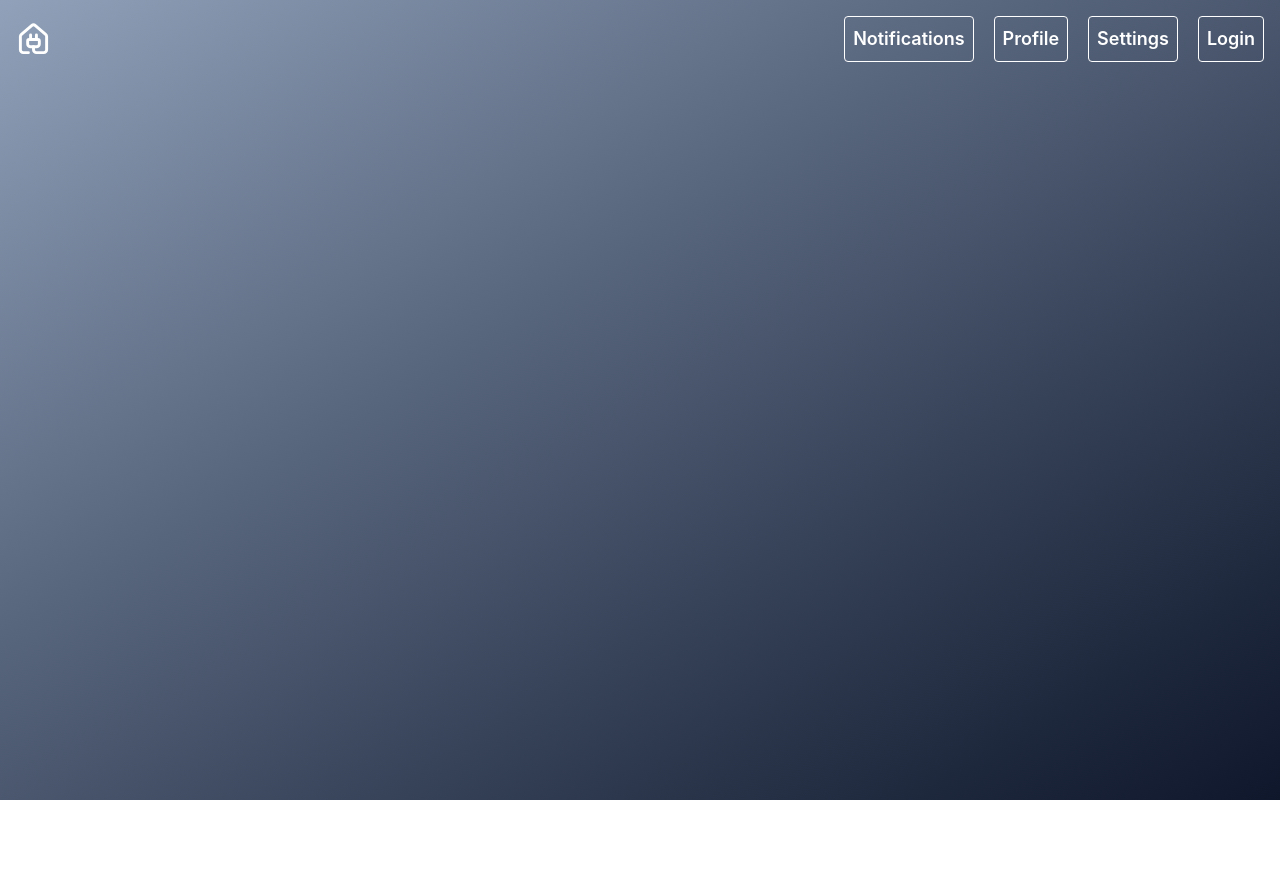
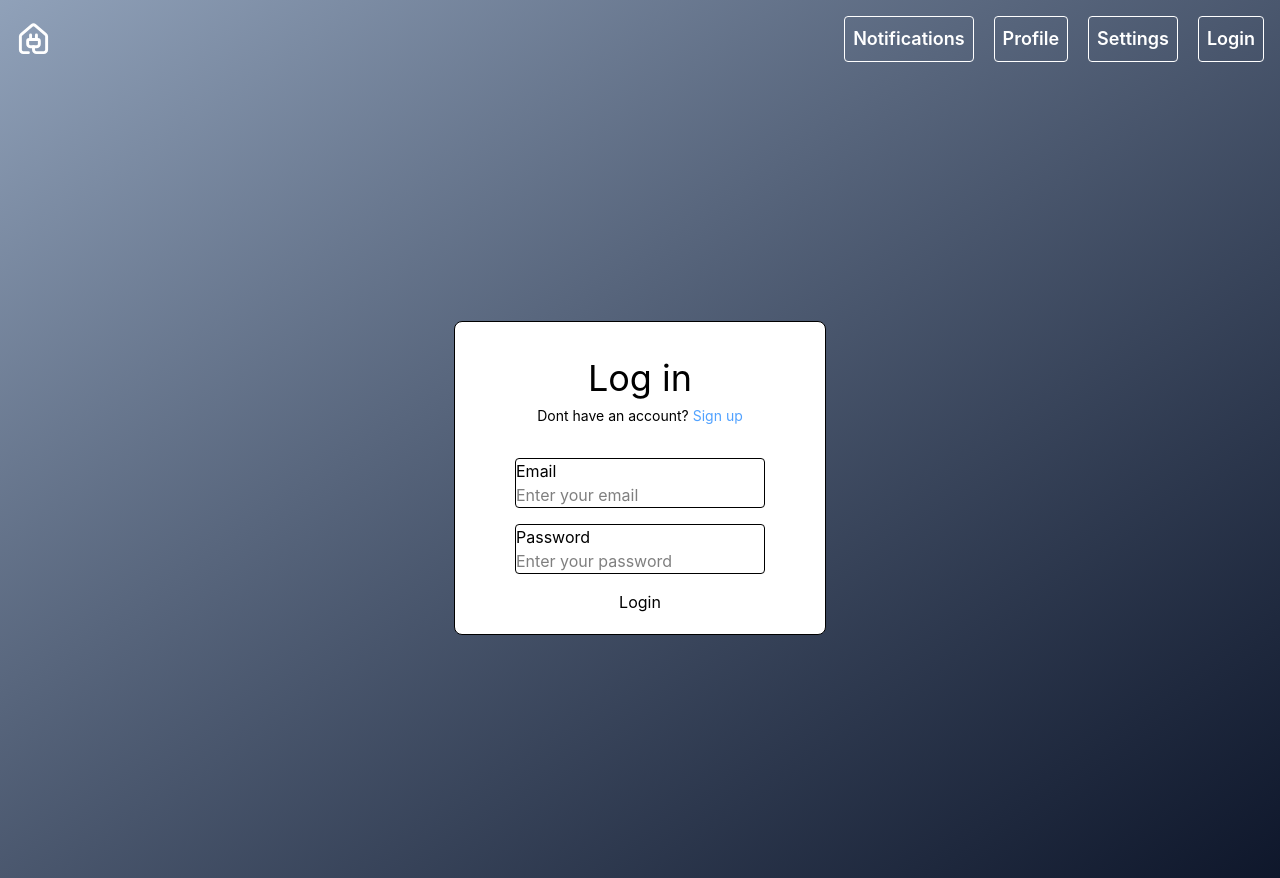
Before and after one commit to acquah-forever/mern1, a React (Vite) app: page /login in a window 1280 px wide. Before the commit the page ends 800 px from the top, so only its background shows below. Built offline with nearby package versions, Linux system fonts and the light colour scheme.

Commit message:
centered login page

```diff
--- a/package.json
+++ b/package.json
@@ -16,6 +16,7 @@
     "motion": "^12.43.0",
     "react": "^19.2.8",
     "react-dom": "^19.2.8",
+    "react-hook-form": "^7.84.0",
     "react-router-dom": "^7.11.0",
     "tailwindcss": "^4.3.3"
   },
--- a/src/pages/Login.tsx
+++ b/src/pages/Login.tsx
@@ -1,17 +1,46 @@
 import { useForm } from "react-hook-form";
 
-interface FormValues {
+
+type FormValues = {
   email: string,
-  passsword: string
+  password: string
 }
 
 const Login = () => {
 
-  const { register, handleSubmit, formState: {errors } } = useForm<FormValues>();
+
+  const { register, handleSubmit, formState: { errors } } = useForm<FormValues>();
+
+
+
+  function onsubmit(data: FormValues) {
+    console.log(data)
+    alert("hurrrrray")
+
+  }
 
   return (
-    <div>
+    <div className=" flex flex-col justify-center items-center gap-5 min-h-screen">
+      <form className="bg-white border rounded-lg flex flex-col gap-4 px-15 py-5" onSubmit={handleSubmit(onsubmit)}>
+        <div className="flex flex-col justify-center items-center gap-2 p-4">
+          <h1 className="text-4xl">Log in</h1>
+          <p className="text-sm">Dont have an account? <span className="cursor-pointer text-blue-400">Sign up</span></p>
+        </div>
 
+        <div className="flex flex-col border rounded">
+          <label htmlFor="email">Email</label>
+          <input type="email" placeholder="Enter your email" {...register("email", { required: "Enter Email" })} />
+          {errors.email && <span>{errors.email.message} </span>}
+        </div>
+
+        <div className="flex flex-col border rounded">
+          <label htmlFor="password">Password</label>
+          <input type="password" placeholder="Enter your password" {...register("password", { required: "Enter Password" })} />
+          {errors.password && <span>{errors.password.message}</span>}
+        </div>
+
+        <button type="submit">Login</button>
+      </form>
     </div>
   )
 }
```
Also changed, not shown: 1 other file (tests, documents, lock files or other folders).
